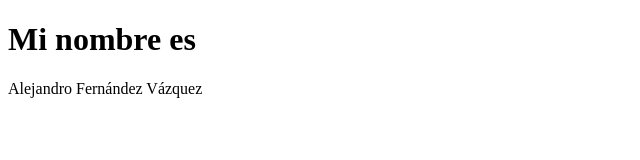
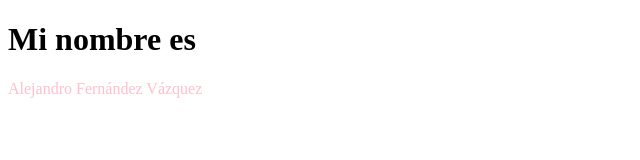
Before and after one commit to LiliDYue/Repo_Inte, a plain HTML site: page Usuario2.html in a window 1280 px wide. Shown: the whole page, without its empty margins (0-640 px from the left). Drawn offline with Linux system fonts and the light colour scheme.

Commit message:
Update Usuario2.html
refer A

```diff
--- a/Usuario2.html
+++ b/Usuario2.html
@@ -2,6 +2,7 @@
 <html lang="en">
     <head>
         <meta charset="UTF-8">
+        <link rel="stylesheet" href="StylesA.css">
         <title>Con encabezado</title>
     </head>
     <body>
```
